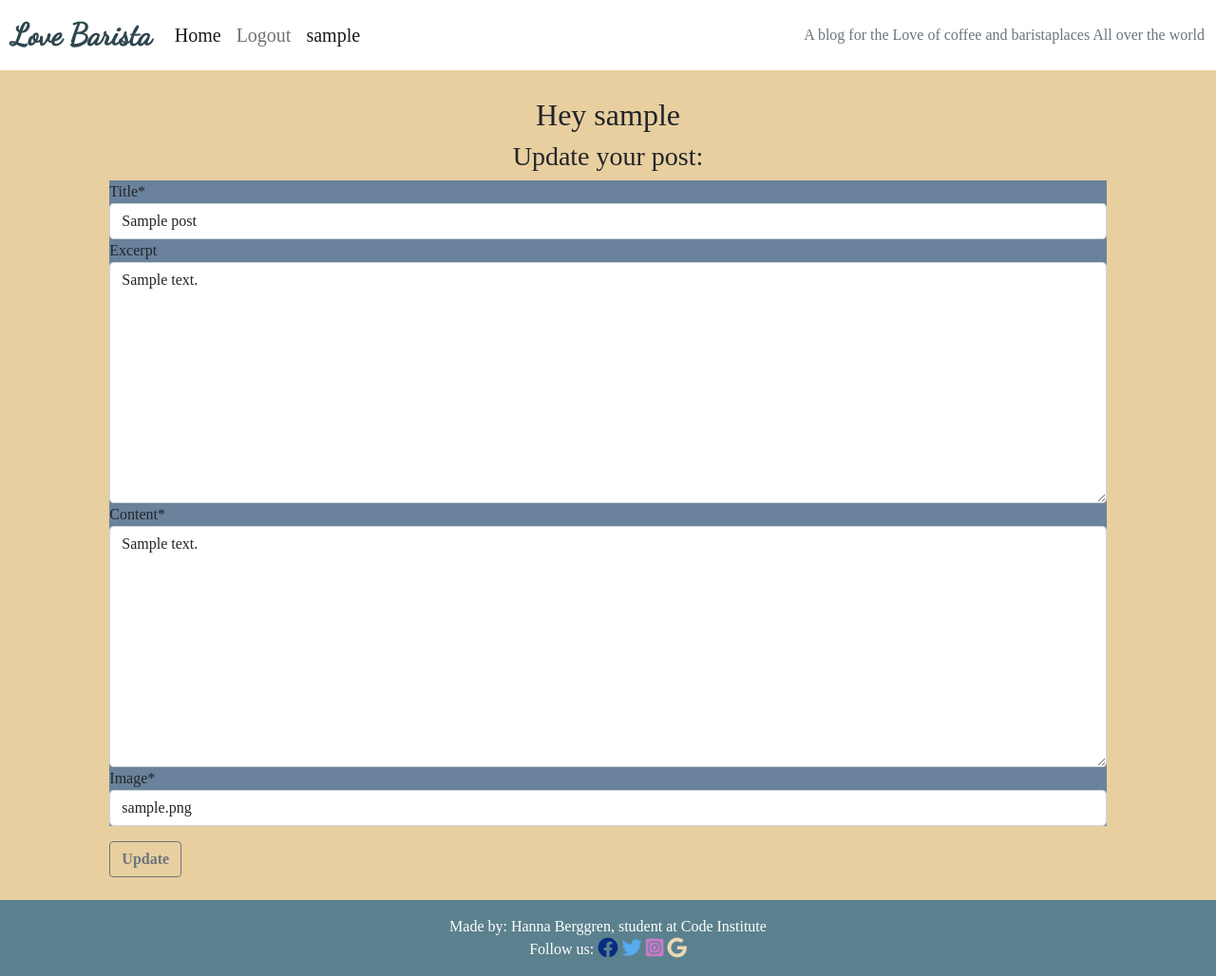
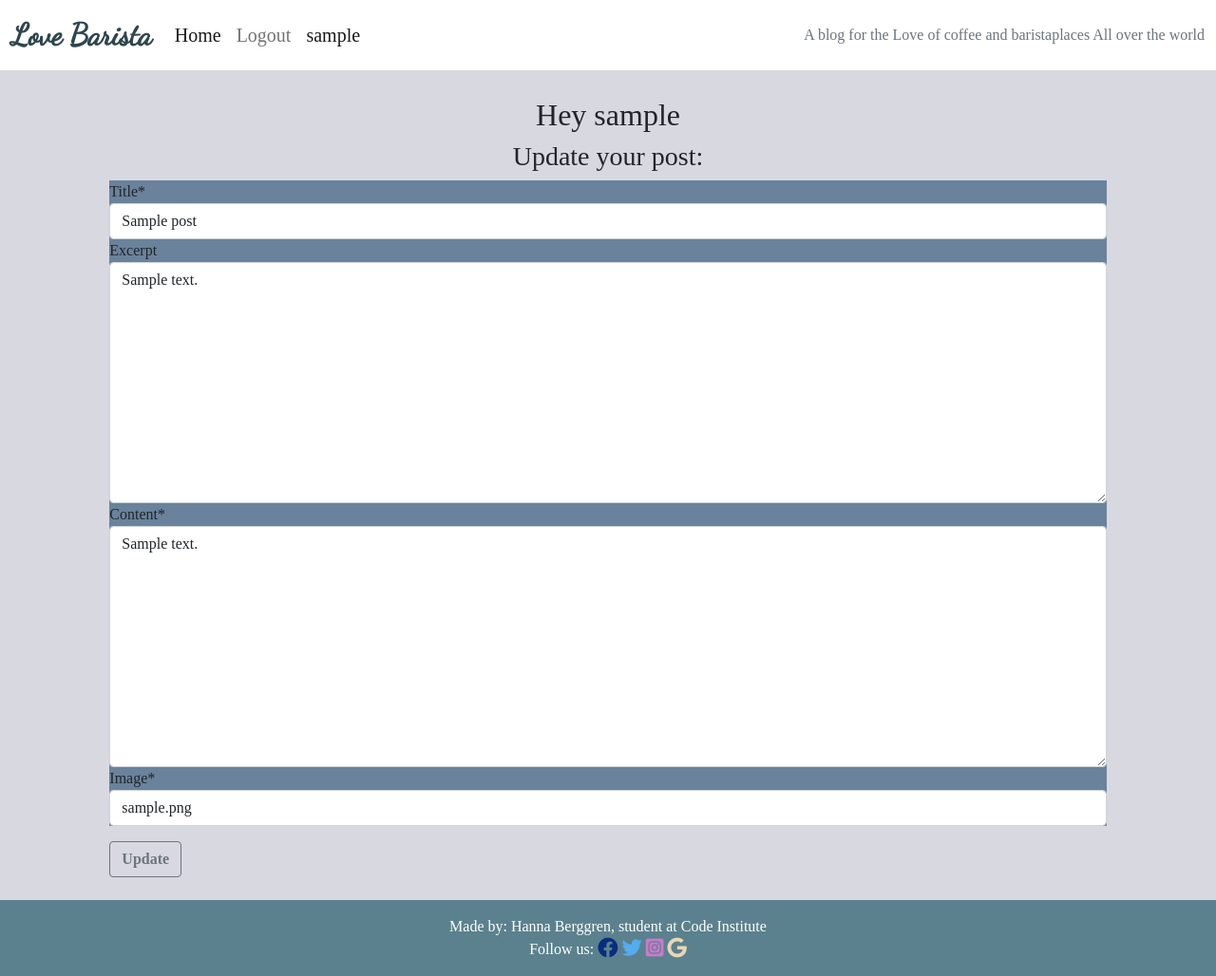
Before and after one commit to HannaBerggren/Love-Barista, a Django app: a page that uses templates/base.html in a window 1280 px wide. Shown: the whole page at 95% size. Run offline with Django 3.2, Linux system fonts and the light colour scheme; a user stored in the database is signed in; tables that the repository leaves empty hold one stand-in row (values such as "Sample post"); some libraries are stand-ins or nearby versions; some web fonts are replaced.

Commit message:
Update style in css, add new images in README.md file

```diff
--- a/static/css/style.css
+++ b/static/css/style.css
@@ -23,11 +23,11 @@ body {
 }
 
 .main-bg {
-    background-color: #e8cfa0;
+    background-color: #d8d8e0;
 }
 
 #update-post {
-    background-color: #e8cfa0;
+    background-color: #d8d8e0;
 }
 
 .card {
@@ -109,7 +109,7 @@ body {
 
 .post-subtitle {
     margin-left: 5%;
-    color: lightgray;
+    color: lightgrey;
 }
 
 .btn-signup {
```
Also changed, not shown: static/css/images/colors.png, static/css/images/lighthouse1.png, static/css/images/lighthouse2.png, static/css/images/lighthouse3.png.
